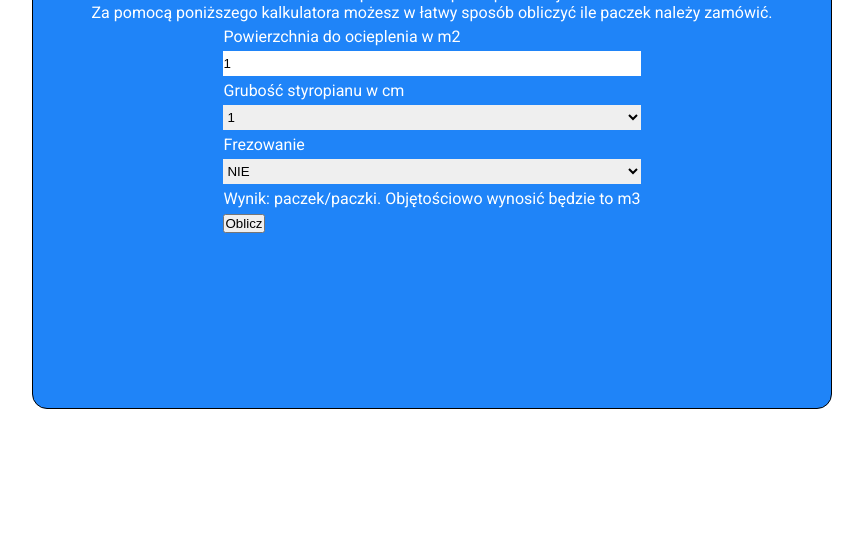
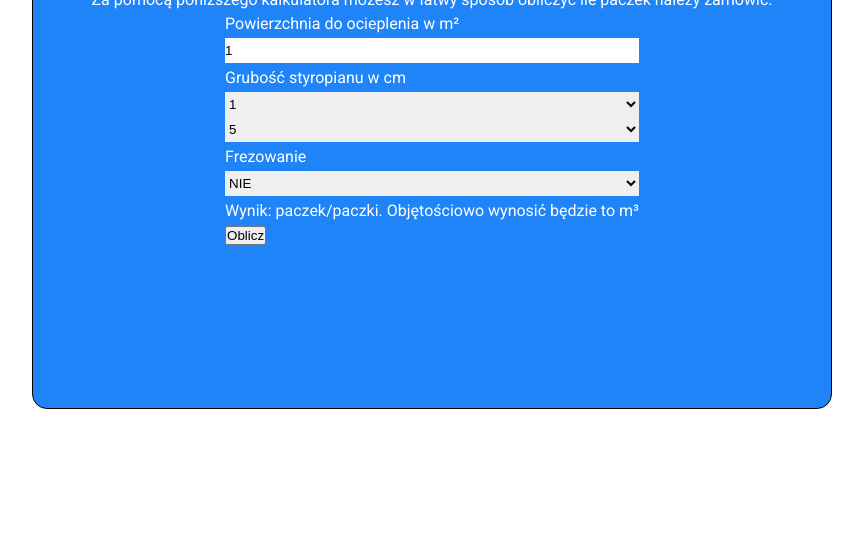
Before and after one commit to dozogakure/StyrofoamCalculator, a plain HTML site: page index.html in a window 1280 px wide. Shown: the part 266-800 px from the top of the page, without its empty margins (208-1071 px from the left). Drawn offline with Linux system fonts and the light colour scheme.

Commit message:
A select has been added for milled polystyrene

```diff
--- a/index.html
+++ b/index.html
@@ -20,10 +20,10 @@
         <p> Za pomocą poniższego kalkulatora możesz w łatwy sposób obliczyć ile paczek należy zamówić.</p>
 
         <div class="calculator-body">
-            <p>Powierzchnia do ocieplenia w m2</p>
+            <p>Powierzchnia do ocieplenia w m&#178;</p>
             <input type="number" class="insulated-surace" value="1">
             <p>Grubość styropianu w cm</p>
-            <select id="tchickness-choice">
+            <select id="tchickness-choice" class="styro-normal">
                 <option value="1" selected>1</option>
                 <option value="2">2</option>
                 <option value="3">3</option>
@@ -45,14 +45,25 @@
                 <option value="19">19</option>
                 <option value="20">20</option>
             </select>
+            <select class="styro-milling" id="tchickness-choice">
+                <option value="5">5</option>
+                <option value="6">6</option>
+                <option value="7">7</option>
+                <option value="8">8</option>
+                <option value="9">9</option>
+                <option value="10">10</option>
+                <option value="11">11</option>
+                <option value="12">12</option>
+                <option value="13">13</option>
+                <option value="14">14</option>
+                <option value="15">15</option>
+                <option value="16">16</option>
+                <option value="17">17</option>
+                <option value="18">18</option>
+                <option value="19">19</option>
+                <option value="20">20</option>
+            </select>
             <p>Frezowanie</p>
-
-
-
-
-
-
-
 
 
 
@@ -60,11 +71,13 @@
                 <option value="TAK">TAK</option>
                 <option value="NIE" selected>NIE</option>
             </select>
-            <p>Wynik: <span class="score-span"> </span> paczek/paczki. Objętościowo wynosić będzie to <span class="stere-span"></span>m3</p>
+            <p class="score-paragraph">Wynik: <span class="score-span"> </span> paczek/paczki. Objętościowo wynosić będzie to <span class="stere-span"></span>m&#179;</p>
 
 
             <button class="calcBtn">Oblicz</button>
+            <ul class="list-of-products">
 
+            </ul>
 
         </div>
 
```
